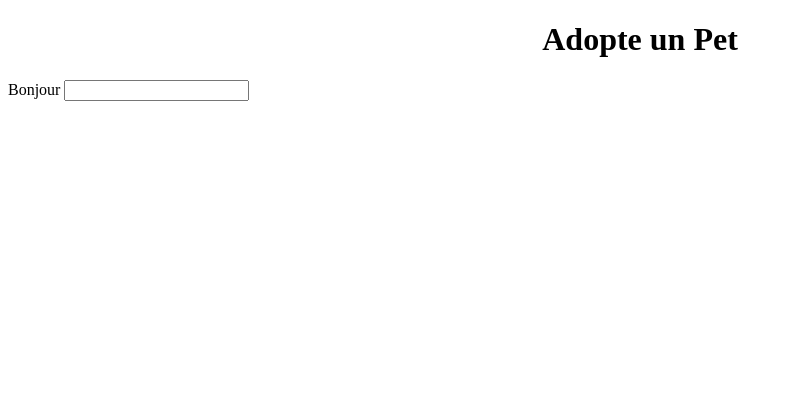
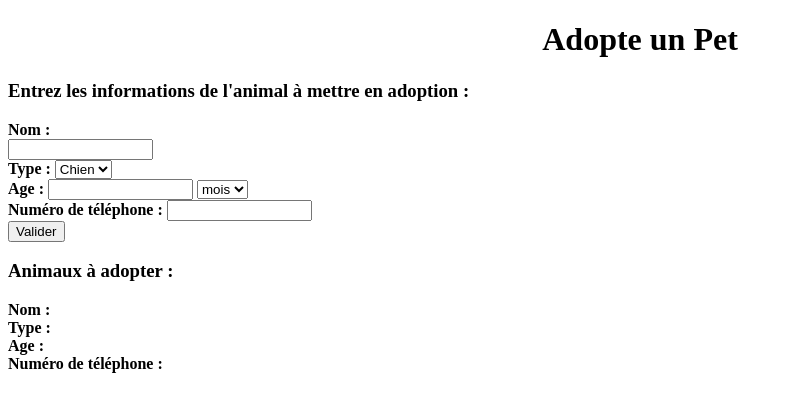
Before and after one commit to MllePesto/adopt, a plain HTML site: page index.html in a window 1280 px wide. Shown: the whole page, without its empty margins (0-793 px from the left). Drawn offline with Linux system fonts and the light colour scheme.

Commit message:
ajout flo

```diff
--- a/index.html
+++ b/index.html
@@ -1,15 +1,55 @@
+<!doctype html>
 <!DOCTYPE html>
-<html lang="fr" dir="ltr">
-  <head>
-    <meta charset="utf-8">
-    <title>Adopte un Pet</title>
-  </head>
-  <body>
-      <center><h1>Adopte un Pet</h1></center>
-      <form class="" action="index.html" method="post">
-        Bonjour
-        <input type="text" name="" value="">
-      </form>
+<html>
+<head>
+	<title>Adopte un Pet</title>
+</head>
+<body>
+	<h1><center><b>Adopte un Pet</b></center></h1>
+	<p>
+		<h3>Entrez les informations de l'animal à mettre en adoption :</h5>
+	<b>Nom :</b>
+	<form class="" action="Pet.html" method="post">
 
-  </body>
+
+	<input type="text" id="Nom" name="Nom" required maxlength="15" size="15">
+	<br/>
+	<b>Type :</b>
+
+			<select name="type" id="Type" size="1">
+				<option>Chien
+				<option>Chat
+			</select>
+	<br/>
+	<b>Age :</b>
+	<input type="text" id="Age" name="Age" required maxlength="2"  size="15">
+	<select name="Echelle" id="Echelle" size="1">
+				<option>mois
+				<option>ans
+			</select>
+	<br/>
+	<b>Numéro de téléphone :</b>
+	<input type="text" id="Tel" name="Tel" required maxlength="15" size="15">
+	<br/>
+		<input type="button" id="boutton" value="Valider">
+		<form/>
+	</p>
+
+<h3>Animaux à adopter :</h3>
+	<p id="Modif">
+	<b>Nom :</b>
+	<br/>
+	<b>Type :</b>
+	<br/>
+	<b>Age :</b>
+	<br/>
+	<b>Numéro de téléphone :</b>
+
+	</p>
+
+
+
+	<script type="text/javascript" src="Pet.js"></script>
+
+</body>
 </html>
```
